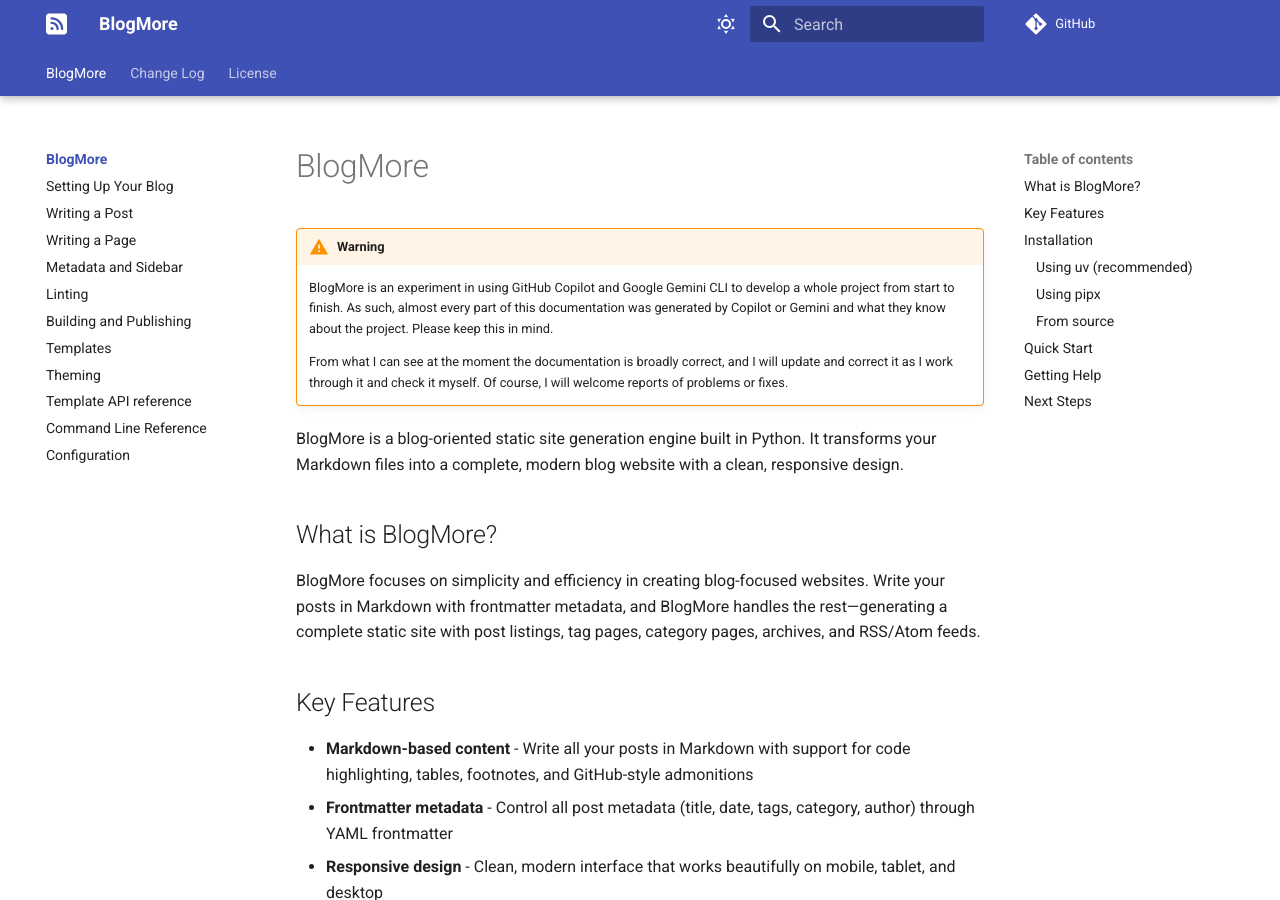
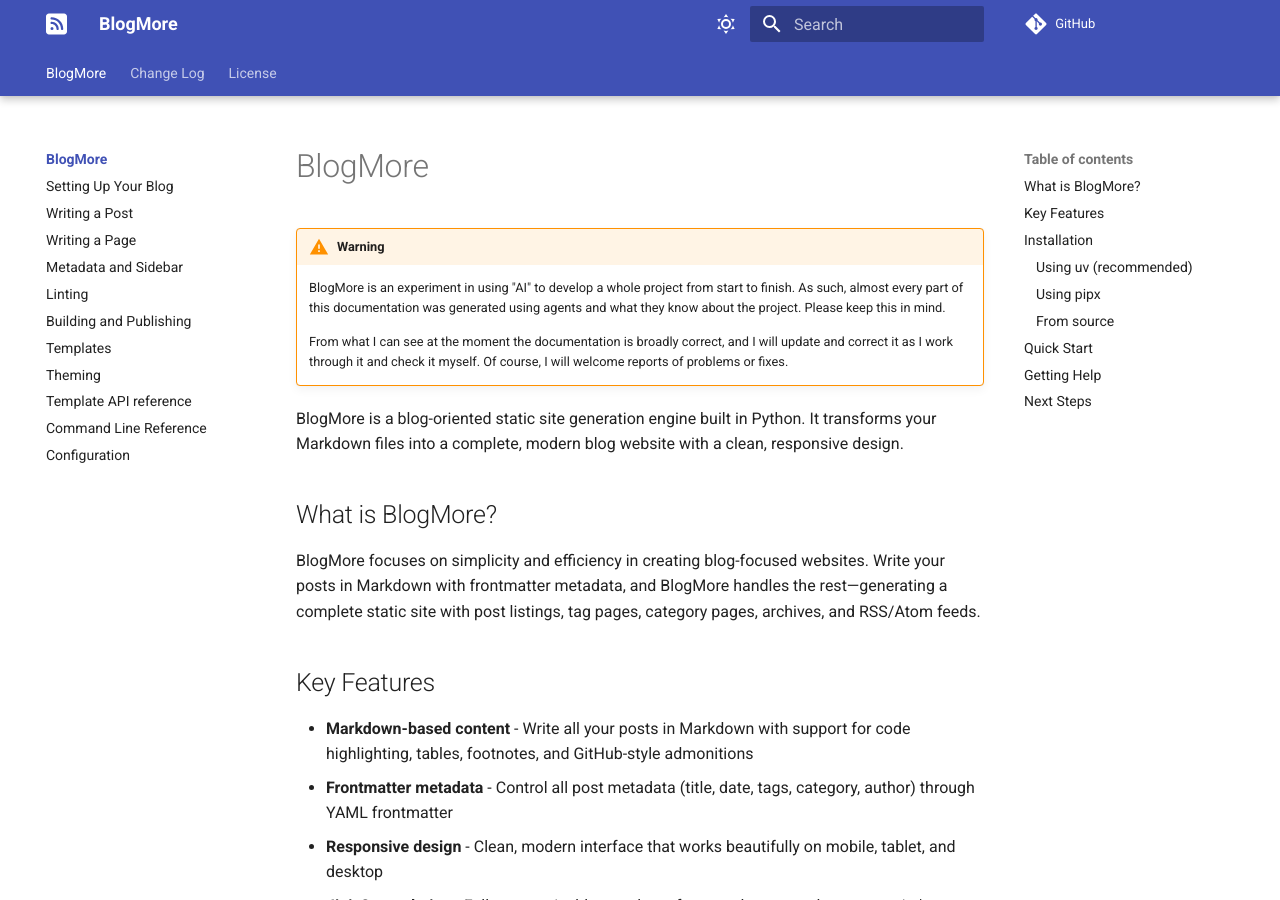
Before and after one commit to davep/blogmore, an MkDocs documentation site: the page built from docs/index.md, in a window 1280 px wide and 900 px high. Built offline with MkDocs 1.6.1 and Material for MkDocs 9.7.7, drawn with Linux system fonts in a browser that asks for light colours; comment, search, counter and statistics services are not loaded.

Commit message:
Be less specific about which tools were used
Not because I don't want the tools known, it's just that this started out as
a GitHub Copilot-based project and now it's used also Gemini CLI and
Antigravity. At some point I imagine I'll use other things too.

```diff
--- a/docs/index.md
+++ b/docs/index.md
@@ -2,7 +2,7 @@
 
 !!! warning
 
-    BlogMore is an experiment in using GitHub Copilot and Google Gemini CLI to develop a whole project from start to finish. As such, almost every part of this documentation was generated by Copilot or Gemini and what they know about the project. Please keep this in mind.
+    BlogMore is an experiment in using "AI" to develop a whole project from start to finish. As such, almost every part of this documentation was generated using agents and what they know about the project. Please keep this in mind.
 
     From what I can see at the moment the documentation is broadly correct, and I will update and correct it as I work through it and check it myself. Of course, I will welcome reports of problems or fixes.
 
```
Also changed, not shown: README.md (+7 -7 lines).
